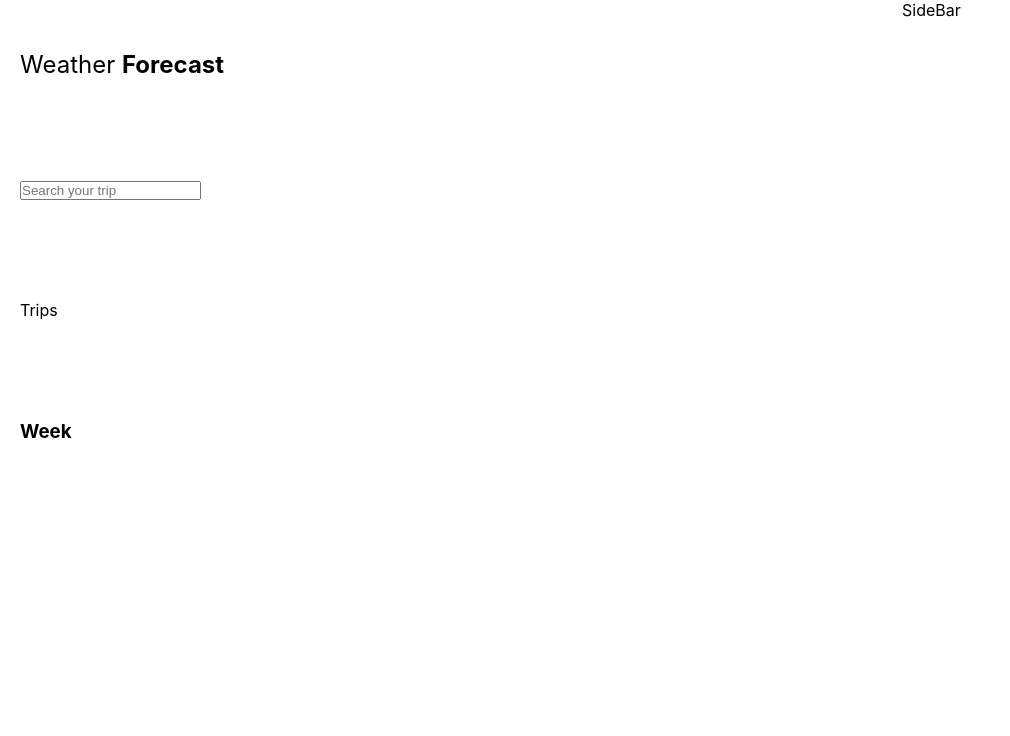
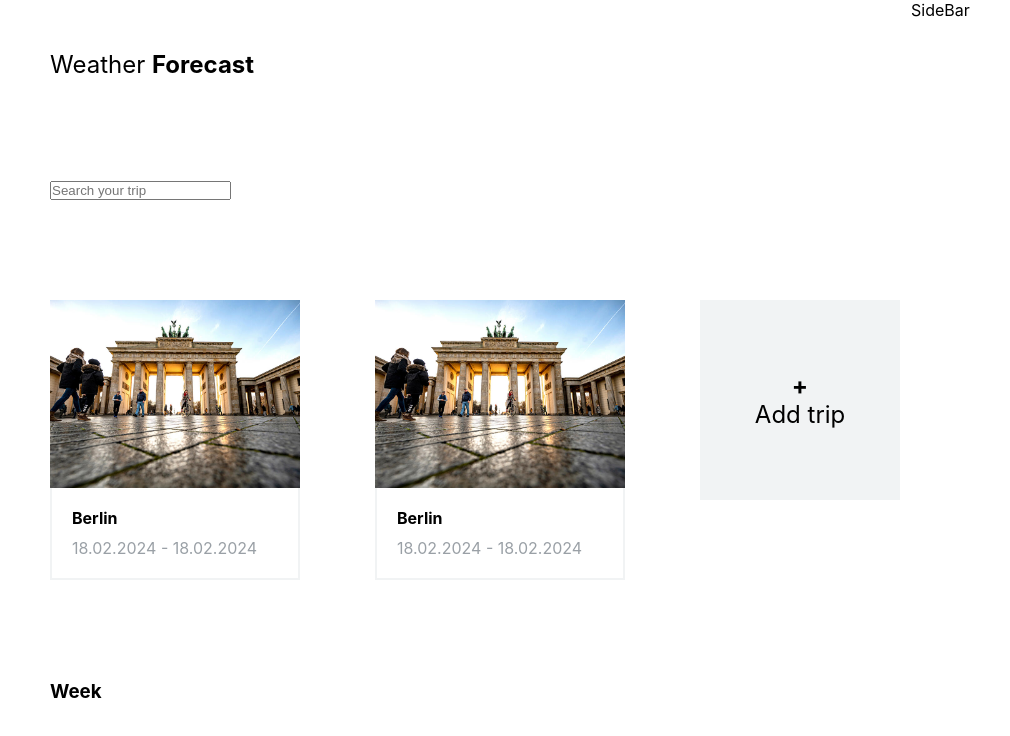
Before and after one commit to ytka2000/weather-app, a React (Create React App) app: page / in a window 1280 px wide. Shown: the top 736 px of the page, without its empty margins (0-1010 px from the left). Built offline with nearby package versions, Linux system fonts and the light colour scheme.

Commit message:
add styles and context for trips

```diff
--- a/package.json
+++ b/package.json
@@ -9,6 +9,7 @@
     "react": "^18.2.0",
     "react-dom": "^18.2.0",
     "react-scripts": "5.0.1",
+    "uuid": "^9.0.1",
     "web-vitals": "^2.1.4"
   },
   "scripts": {
--- a/src/App.module.css
+++ b/src/App.module.css
@@ -1,7 +1,6 @@
 #main {
   display: flex;
-  padding-left: 20px;
-  /* overflow: hidden; */
+  padding-left: 50px;
 }
 
 .main-content {
--- a/src/components/SearchBar/SearchBar.jsx
+++ b/src/components/SearchBar/SearchBar.jsx
@@ -1,4 +1,11 @@
+import { useContext } from "react";
+import { TripsContext } from "../../store/TripsContext";
+
+import formatDate from "../../utils/formatDate";
+
 const SearchBar = () => {
+  const { trips } = useContext(TripsContext);
+
   return (
     <section>
       <input
@@ -7,9 +14,12 @@ const SearchBar = () => {
         placeholder="Search your trip"
       />
       <datalist id="trip-options">
-        <option value="Berlin"></option>
-        <option value="Tokyo"></option>
-        <option value="Barcelona"></option>
+        {trips.map(({ id, city, startDate, endDate }) => (
+          <option
+            key={id}
+            value={`${city}: ${formatDate(startDate)} - ${formatDate(endDate)}`}
+          ></option>
+        ))}
       </datalist>
     </section>
   );
--- /dev/null
+++ b/src/components/Trips/NewTrip.jsx
@@ -0,0 +1,14 @@
+import styles from "./trips.module.css";
+
+const NewTrip = () => {
+  return (
+    <li className={styles["new-card"]}>
+      <p>
+        <strong>+</strong>
+      </p>
+      <p>Add trip</p>
+    </li>
+  );
+};
+
+export default NewTrip;
--- a/src/components/Trips/Trips.jsx
+++ b/src/components/Trips/Trips.jsx
@@ -1,5 +1,40 @@
+import { useContext } from "react";
+
+import { TripsContext } from "../../store/TripsContext";
+import NewTrip from "./NewTrip";
+import formatDate from "../../utils/formatDate";
+
+import styles from "./trips.module.css";
+
 const Trips = () => {
-  return <section>Trips</section>;
+  const { trips } = useContext(TripsContext);
+
+  const handleCardSelect = () => {
+    console.log("card selected!");
+  };
+
+  return (
+    <section>
+      <ul className={styles["trips-list"]}>
+        {trips.map(({ id, city, startDate, endDate, image }) => (
+          <li
+            key={id}
+            className={styles["trip-card"]}
+            onClick={handleCardSelect}
+          >
+            <img src={image} alt={city + " picture"} />
+            <div className={styles["trip-card-description"]}>
+              <p className={styles["trip-card-city"]}>{city}</p>
+              <p className={styles["trip-card-period"]}>
+                {`${formatDate(startDate)} - ${formatDate(endDate)}`}
+              </p>
+            </div>
+          </li>
+        ))}
+        <NewTrip />
+      </ul>
+    </section>
+  );
 };
 
 export default Trips;
--- a/src/components/Trips/trips.module.css
+++ b/src/components/Trips/trips.module.css
@@ -0,0 +1,59 @@
+.trips-list {
+  display: flex;
+  gap: 75px;
+  list-style: none;
+}
+
+.trip-card {
+  font-size: 0;
+}
+
+.trip-card:hover {
+  cursor: pointer;
+  box-shadow: var(--light-blue) 0px 8px 24px;
+}
+
+.trip-card[data-selected="true"] {
+  box-shadow: var(--medium-blue) 0px 8px 24px;
+}
+
+.trip-card:hover .trip-card-description {
+  border: solid 2px var(--light-blue);
+  border-top: 0;
+}
+
+.trip-card img {
+  width: 250px;
+}
+
+.trip-card-description {
+  font-size: 16px;
+  border: solid 2px var(--light-grey);
+  border-top: 0;
+  padding: 20px;
+}
+
+.trip-card-city {
+  font-weight: bolder;
+  margin-bottom: 10px;
+}
+
+.trip-card-period {
+  color: var(--grey);
+}
+
+.new-card {
+  display: flex;
+  flex-direction: column;
+  justify-content: center;
+  align-items: center;
+  width: 200px;
+  height: 200px;
+  font-size: 1.5rem;
+  background-color: var(--light-grey);
+}
+
+.new-card:hover {
+  cursor: pointer;
+  box-shadow: var(--grey) 0px 15px 20px -5px, var(--grey) 0px 10px 10px -5px;
+}
--- a/src/index.css
+++ b/src/index.css
@@ -3,16 +3,23 @@
   padding: 0;
 }
 
+:root {
+  --light-grey: #f1f3f4;
+  --grey: #9aa0a6;
+  --light-blue: #d2e3fc;
+  --medium-blue: #4285f4;
+}
+
 body {
   margin: 0;
-  font-family: -apple-system, BlinkMacSystemFont, 'Segoe UI', 'Roboto', 'Oxygen',
-    'Ubuntu', 'Cantarell', 'Fira Sans', 'Droid Sans', 'Helvetica Neue',
+  font-family: -apple-system, BlinkMacSystemFont, "Segoe UI", "Roboto", "Oxygen",
+    "Ubuntu", "Cantarell", "Fira Sans", "Droid Sans", "Helvetica Neue",
     sans-serif;
   -webkit-font-smoothing: antialiased;
   -moz-osx-font-smoothing: grayscale;
 }
 
 code {
-  font-family: source-code-pro, Menlo, Monaco, Consolas, 'Courier New',
+  font-family: source-code-pro, Menlo, Monaco, Consolas, "Courier New",
     monospace;
 }
--- /dev/null
+++ b/src/store/TripsContext.js
@@ -0,0 +1,43 @@
+import { createContext, useState } from "react";
+import { v4 as uuid } from "uuid";
+
+import BerlinImage from "../mock/berlin.jpeg";
+
+const initialTrips = [
+  {
+    id: uuid(),
+    city: "Berlin",
+    startDate: new Date(),
+    endDate: new Date(),
+    image: BerlinImage,
+  },
+  {
+    id: uuid(),
+    city: "Berlin",
+    startDate: new Date(),
+    endDate: new Date(),
+    image: BerlinImage,
+  },
+];
+
+const TripsContext = createContext({
+  trips: initialTrips,
+  addTrip: (trip) => {},
+});
+
+const TripsProvider = ({ children }) => {
+  const [trips, setTrips] = useState(initialTrips);
+
+  const tripsState = {
+    trips,
+    addTrip: () => {
+      setTrips([...initialTrips, ...initialTrips]);
+    },
+  };
+
+  return (
+    <TripsContext.Provider value={tripsState}>{children}</TripsContext.Provider>
+  );
+};
+
+export { TripsContext, TripsProvider };
--- /dev/null
+++ b/src/utils/formatDate.js
@@ -0,0 +1,10 @@
+const formatDate = (date) => {
+  const dateToFormat = new Date(date);
+
+  const dateFormat = new Intl.DateTimeFormat("uk-UA");
+  const formattedDate = dateFormat.format(dateToFormat);
+
+  return formattedDate;
+};
+
+export default formatDate;
```
Also changed, not shown: src/index.js (+5 -2 lines), src/mock/berlin.jpeg (added), 1 other file (tests, documents, lock files or other folders).
